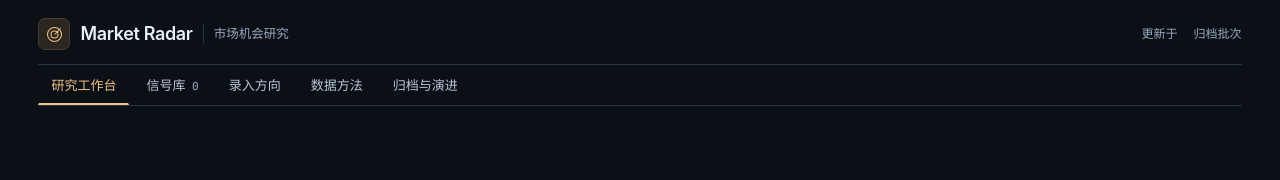
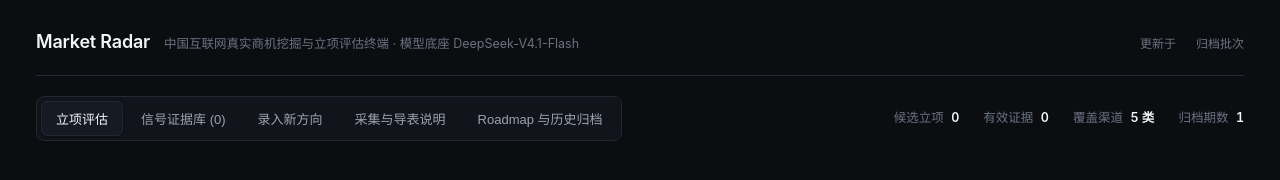
Before and after one commit to Spark-Dash/market-radar, a plain HTML site: page scripts/template.html in a window 1280 px wide. Drawn offline with Linux system fonts and the light colour scheme; files that its build step writes are made by us from their sources; files whose address does not match are found by name.

Commit message:
chore: sync scripts/template.html

```diff
--- a/scripts/template.html
+++ b/scripts/template.html
@@ -126,30 +126,34 @@
   .modal-pre { background: var(--bg); padding: 14px; border-radius: 6px; border: 1px solid var(--border); white-space: pre-wrap; font-size: 13px; color: var(--text-secondary); margin: 14px 0; max-height: 380px; overflow-y: auto; }
   code { font-family: ui-monospace, SFMono-Regular, Menlo, monospace; font-size: 12px; background: var(--bg); padding: 2px 6px; border-radius: 4px; border: 1px solid var(--border); color: var(--text-secondary); }
 </style>
-<link rel="stylesheet" href="scripts/workstation.css">
 </head>
 <body>
 <div class="shell">
-  <header class="topbar">
+  <div class="topbar">
     <div class="brand">
-      <span class="brand-mark" aria-hidden="true"><svg viewBox="0 0 24 24" fill="none"><circle cx="12" cy="12" r="8"/><circle cx="12" cy="12" r="4"/><path d="M12 12l7-7"/></svg></span>
       <h1>Market Radar</h1>
-      <span class="brand-caption">市场机会研究</span>
+      <span>中国互联网真实商机挖掘与立项评估终端 · 模型底座 DeepSeek-V4.1-Flash</span>
     </div>
     <div class="meta-right">
       <span>更新于 <b id="lblUpdated"></b></span>
       <span>归档批次 <b id="lblBatches"></b></span>
     </div>
-  </header>
+  </div>
 
   <div class="subbar">
-    <nav class="nav" aria-label="主导航">
-      <button class="nav-btn active" aria-current="page" onclick="switchTab('tab-projects', this)">研究工作台</button>
-      <button class="nav-btn" onclick="switchTab('tab-signals', this)">信号库 <span id="lblSigCnt">0</span></button>
-      <button class="nav-btn" onclick="switchTab('tab-submit', this)">录入方向</button>
-      <button class="nav-btn" onclick="switchTab('tab-whitepaper', this)">数据方法</button>
-      <button class="nav-btn" onclick="switchTab('tab-roadmap', this)">归档与演进</button>
-    </nav>
+    <div class="nav">
+      <button class="nav-btn active" onclick="switchTab('tab-projects', this)">立项评估</button>
+      <button class="nav-btn" onclick="switchTab('tab-signals', this)">信号证据库 (<span id="lblSigCnt">0</span>)</button>
+      <button class="nav-btn" onclick="switchTab('tab-submit', this)">录入新方向</button>
+      <button class="nav-btn" onclick="switchTab('tab-whitepaper', this)">采集与导表说明</button>
+      <button class="nav-btn" onclick="switchTab('tab-roadmap', this)">Roadmap 与历史归档</button>
+    </div>
+    <div class="metrics-inline">
+      <span>候选立项 <strong id="kpiProjects">0</strong></span>
+      <span>有效证据 <strong id="kpiValid">0</strong></span>
+      <span>覆盖渠道 <strong>5 类</strong></span>
+      <span>归档期数 <strong id="kpiArchives">1</strong></span>
+    </div>
   </div>
 
   <div id="tab-projects"></div>
@@ -159,25 +163,24 @@
   <div id="tab-roadmap" style="display:none;"></div>
 </div>
 
-<dialog class="modal-mask" id="snapModal" aria-labelledby="mTitle" onclick="if(event.target===this)this.close()">
+<div class="modal-mask" id="snapModal" onclick="if(event.target===this)this.style.display='none'">
   <div class="modal">
-    <div style="display:flex;justify-content:space-between;align-items:center;gap:12px;">
+    <div style="display:flex;justify-content:space-between;align-items:center;">
       <strong id="mTitle" style="font-size:15px;">证据快照</strong>
-      <form method="dialog"><button class="btn">关闭</button></form>
+      <button class="btn" onclick="document.getElementById('snapModal').style.display='none'">关闭</button>
     </div>
     <div id="mMeta" style="font-size:12px;color:var(--text-muted);margin-top:6px;"></div>
     <div class="modal-pre" id="mBody"></div>
-    <div class="modal-links">
-      <span id="mHint" style="color:var(--text-muted);"></span>
-      <a id="mLink" target="_blank" rel="noopener noreferrer" style="color:var(--accent);text-decoration:none;"></a>
+    <div style="display:flex;justify-content:space-between;align-items:center;font-size:12px;">
+      <span style="color:var(--text-muted);">提示：以上为采集入库时的本地完整文本快照，无需登录外部网站。</span>
+      <a id="mLink" href="#" target="_blank" style="color:var(--accent);text-decoration:none;">访问原始网页 ↗</a>
     </div>
   </div>
-</dialog>
+</div>
 
 <script>
 const DATA = __RADAR_DATA_JSON__;
 </script>
 <script src="scripts/dashboard_app.js"></script>
-<script src="scripts/research_workstation.js"></script>
 </body>
 </html>
```
